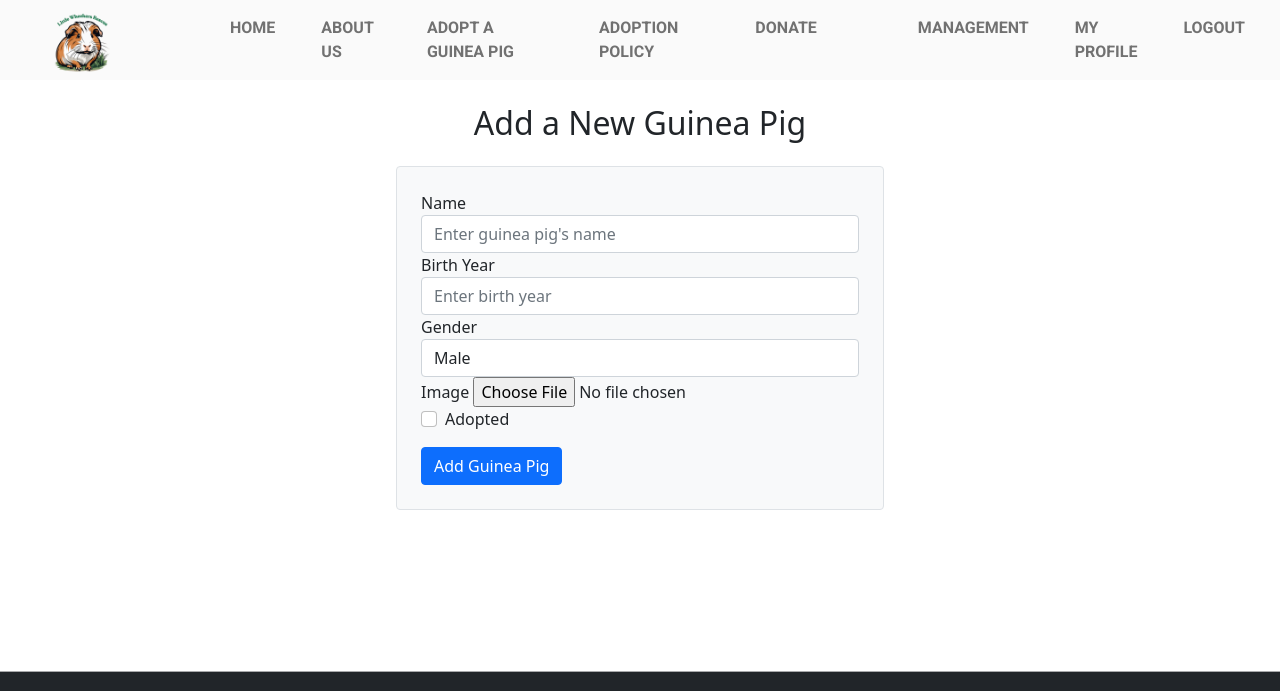
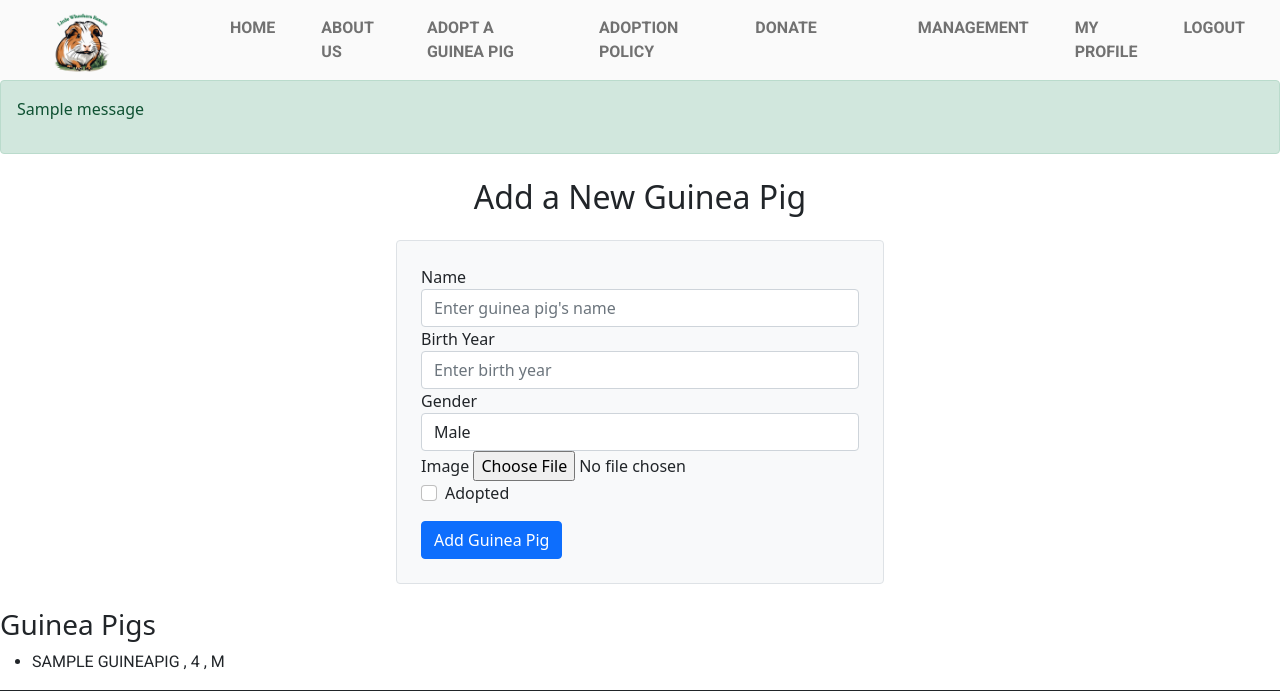
Before and after one commit to marina9222/Little-Wheekers-Rescue, a Django app: page /management/ in a window 1280 px wide. Shown: the top 691 px of the page. Run offline with Django 3.2, Linux system fonts and the light colour scheme; a user stored in the database is signed in; tables that the repository leaves empty hold one stand-in row (values such as "Sample post"); one stand-in notice (Sample message) is shown; some libraries are stand-ins or nearby versions.

Commit message:
Add : messages for success after adding a new guinea pig

```diff
--- a/home/templates/home/management.html
+++ b/home/templates/home/management.html
@@ -1,6 +1,17 @@
 {% extends "base.html" %}
 
 {% block content %}
+
+
+
+{% if messages %}
+<div class="alert alert-success" role="alert">
+    {% for message in messages %}
+        <p>{{ message }}</p>
+    {% endfor %}
+</div>
+{% endif %}
+
 
 <div class="container my-4">
     <h2 class="text-center mb-4">Add a New Guinea Pig</h2>
@@ -37,4 +48,12 @@
     </div>
 </div>
 
+
+<h3>Guinea Pigs</h3>
+<ul>
+    {% for guinea_pig in guinea_pigs %}
+        <li>{{ guinea_pig.name }} , {{ guinea_pig.age }} , {{ guinea_pig.gender }}</li>
+    {% endfor %}
+</ul>
+
 {% endblock %}
```
